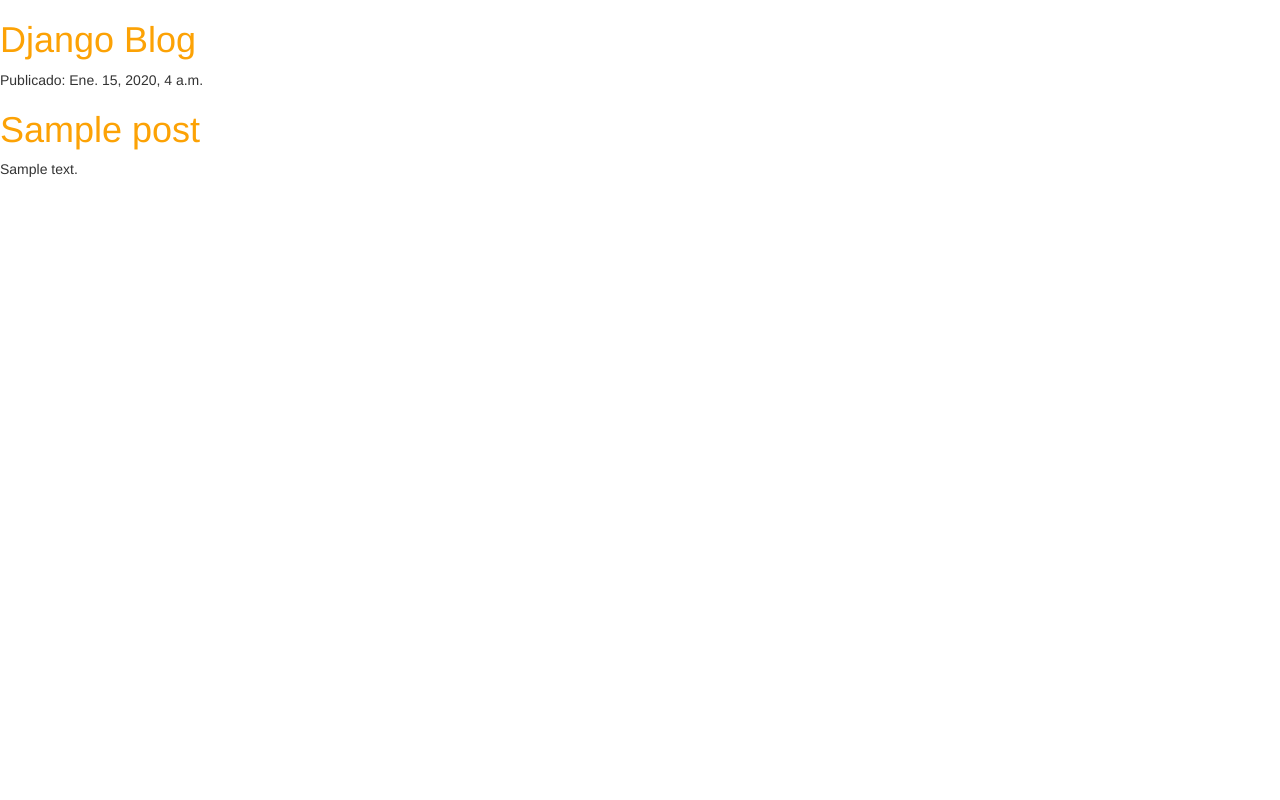
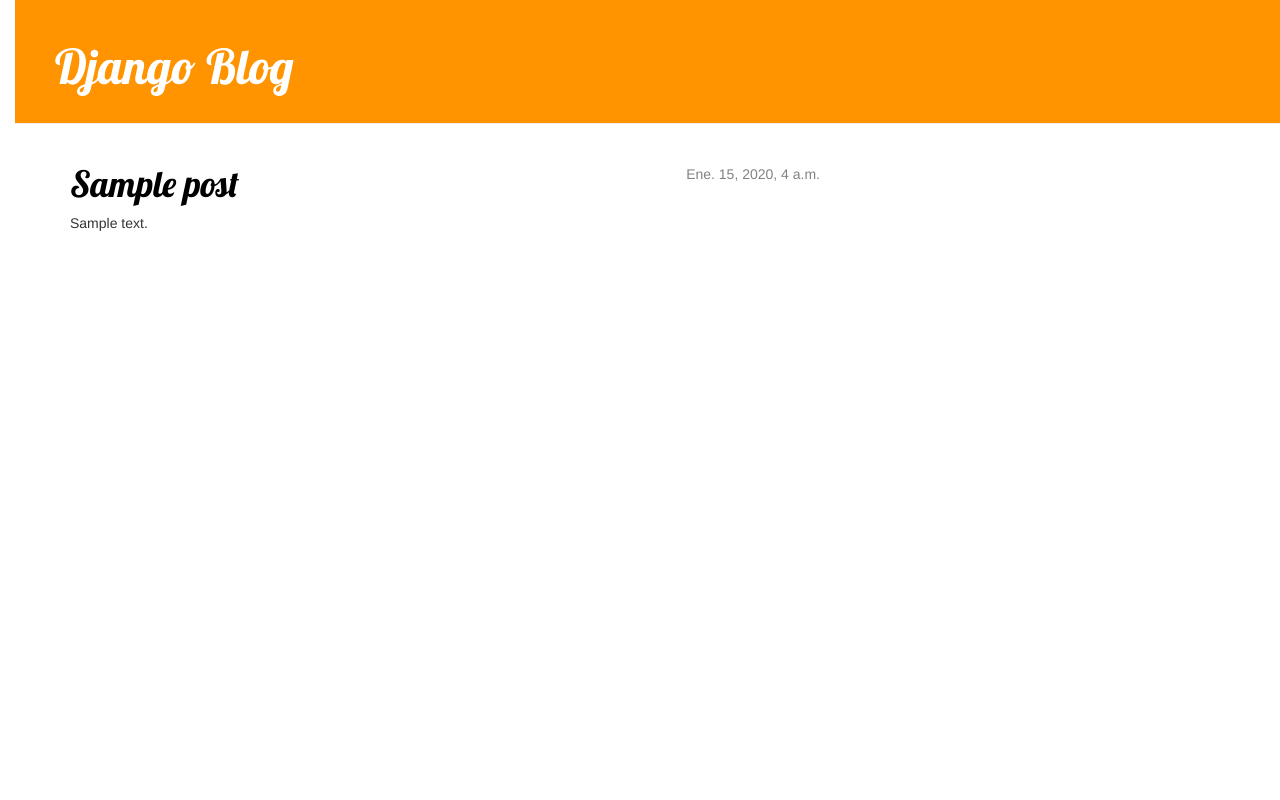
Before and after one commit to JersonOchoa/my-first-blog, a Django app: template blog/templates/blog/listar.html in a window 1280 px wide. Run offline with Django 3.2, Linux system fonts and the light colour scheme; the template is opened without the code that fills it: values that come from a table or form of the project are taken from there, others are empty; tables that the repository leaves empty hold one stand-in row (values such as "Sample post"); some libraries are stand-ins or nearby versions.

Commit message:
Se agregó CSS completo

```diff
--- a/blog/static/css/blog.css
+++ b/blog/static/css/blog.css
@@ -1,3 +1,60 @@
 h1 a {
         color: #FCA205;
 }
+
+body {
+        padding-left: 15px;
+}
+
+h1 a {
+        color: #FCA205;
+        font-family: 'Lobster';
+}
+
+.page-header {
+        background-color: #ff9400;
+        margin-top: 0;
+        padding: 20px 20px 20px 40px;
+}
+
+.page-header h1, .page-header h1 a, .page-header h1 a:visited, .page-header h1 a:active {
+        color: #ffffff;
+        font-size: 36pt;
+        text-decoration: none;
+}
+
+.content {
+        margin-left: 40px;
+}
+
+h1, h2, h3, h4 {
+        font-family: 'Lobster', cursive;
+}
+
+.date {
+        float: right;
+        color: #828282;
+}
+
+.save {
+        float: right;
+}
+
+.post-form textarea, .post-form input {
+        width: 100%;
+}
+
+.top-menu, .top-menu:hover, .top-menu:visited {
+        color: #ffffff;
+        float: right;
+        font-size: 26pt;
+        margin-right: 20px;
+}
+
+.post {
+        margin-bottom: 70px;
+}
+
+.post h1 a, .post h1 a:visited {
+        color: #000000;
+}
--- a/blog/templates/blog/listar.html
+++ b/blog/templates/blog/listar.html
@@ -5,17 +5,26 @@
         <link rel="stylesheet" href="//maxcdn.bootstrapcdn.com/bootstrap/3.2.0/css/bootstrap.min.css">
         <link rel="stylesheet" href="//maxcdn.bootstrapcdn.com/bootstrap/3.2.0/css/bootstrap-theme.min.css">
         <link rel="stylesheet" href="{% static 'css/blog.css' %}">
+        <link href="https://fonts.googleapis.com/css?family=Lobster&subset=latin,latin-ext" rel="stylesheet" type="text/css">
     </head>
     <body>
-      <div>
+      <div class="page-header">
         <h1><a href="/">Django Blog</a></h1>
       </div>
-      {% for p in articulos %}
-        <div>
-          <p>Publicado: {{ p.fecha_publicacion }} </p>
-          <h1><a href="">{{ p.titulo }}</a></h1>
-          <p>{{ p.texto|linebreaksbr }}</p>
+      <div class="content container">
+        <div class="row">
+          <div class="col-md-8">
+            {% for p in articulos %}
+              <div class="post">
+                <div class="date">
+                  {{ p.fecha_publicacion }}
+                </div>
+                <h1><a href="">{{ p.titulo }}</a></h1>
+                <p>{{ p.texto|linebreaksbr }}</p>
+              </div>
+            {% endfor %}
+          </div>
         </div>
-      {% endfor %}
+      </div>
     </body>
   </html>
```
